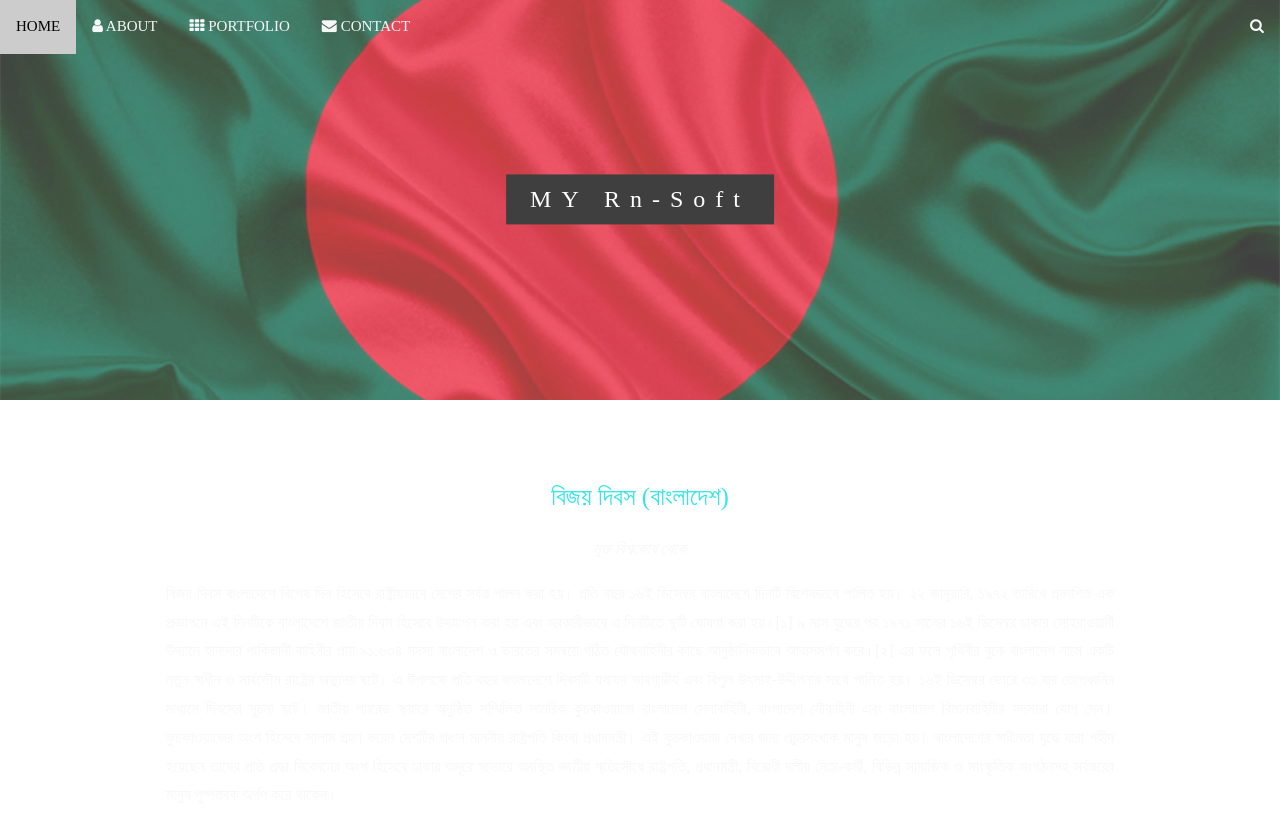
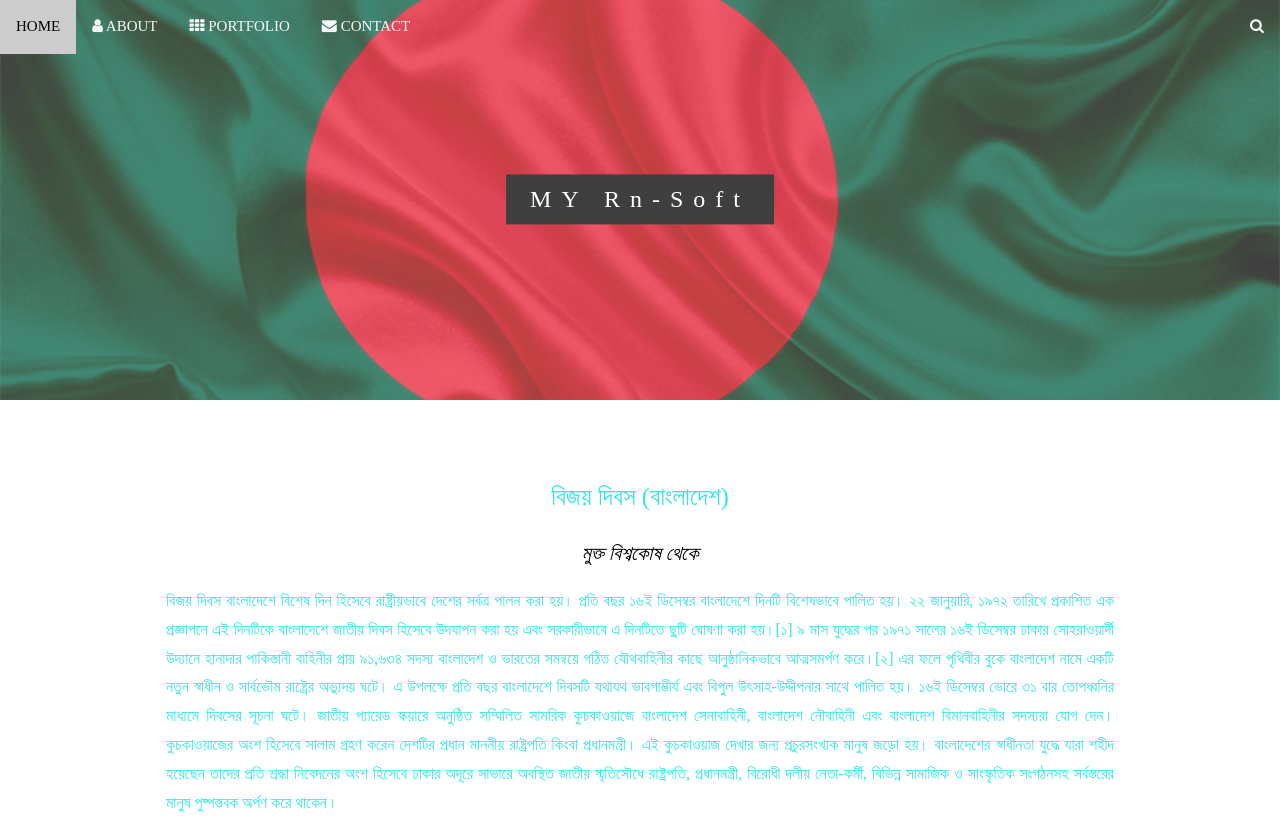
Before and after one commit to rakibakandra1/rakibakandra5, a plain HTML site: page index.html in a window 1280 px wide. Shown: the top 820 px of the page. Drawn offline with nearby package versions, Linux system fonts and the light colour scheme.

Commit message:
Update mycustom.css

```diff
--- a/css/mycustom.css
+++ b/css/mycustom.css
@@ -1,4 +1,8 @@
-
+.az {
+    color:
+    black;
+    font-size: 20px;
+}
 body,h1,h2,h3,h4,h5,h6 {
   font-family: "Lobster", serif;
   text-align: center;
@@ -15,7 +19,7 @@ p {
     font-size: 16px;
     text-align: justify;
 
-    color: #f7f7f7;
+    /*! color: #f7f7f7; */
 }
 
 
```
